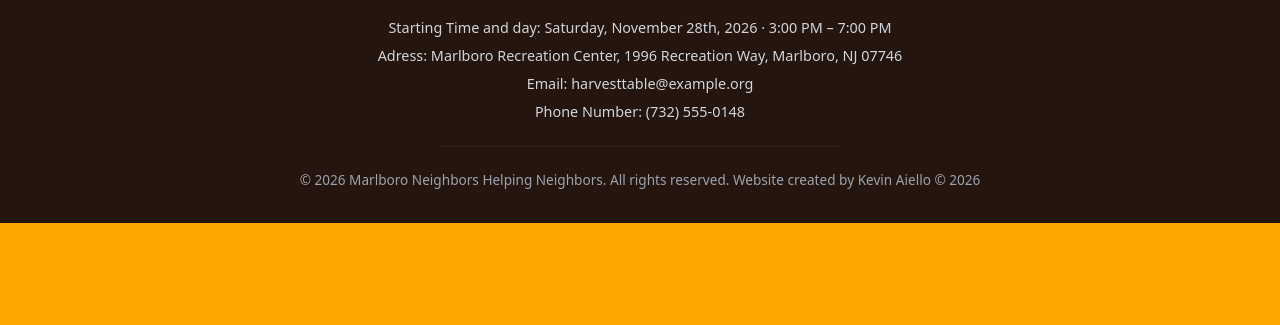
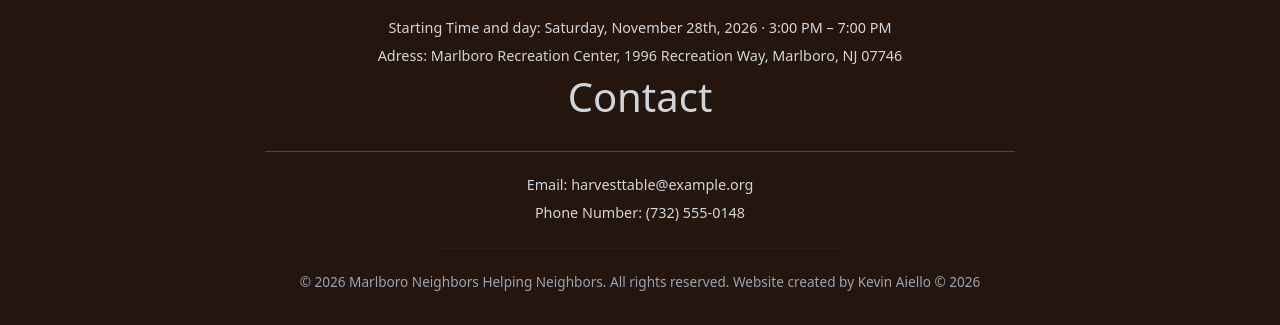
Before and after one commit to 528kaiello-png/Thanksgiving-website, a plain HTML site: page index.html in a window 1280 px wide. Shown: the part 2344-2669 px from the top of the page. Before the commit the page ends 2567 px from the top, so only its background shows below. Drawn offline with nearby package versions, Linux system fonts and the light colour scheme.

Commit message:
Add contact section to footer in index.html

```diff
--- a/index.html
+++ b/index.html
@@ -315,6 +315,8 @@
       <div class="footer-details">
         <span>Starting Time and day: Saturday, November 28th, 2026 · 3:00 PM – 7:00 PM</span>
         <span>Adress: Marlboro Recreation Center, 1996 Recreation Way, Marlboro, NJ 07746</span>
+                  <h1>Contact</h1>
+                     <hr>
         <span>Email: harvesttable@example.org</span>
         <span>Phone Number: (732) 555-0148</span>
       </div>
```
